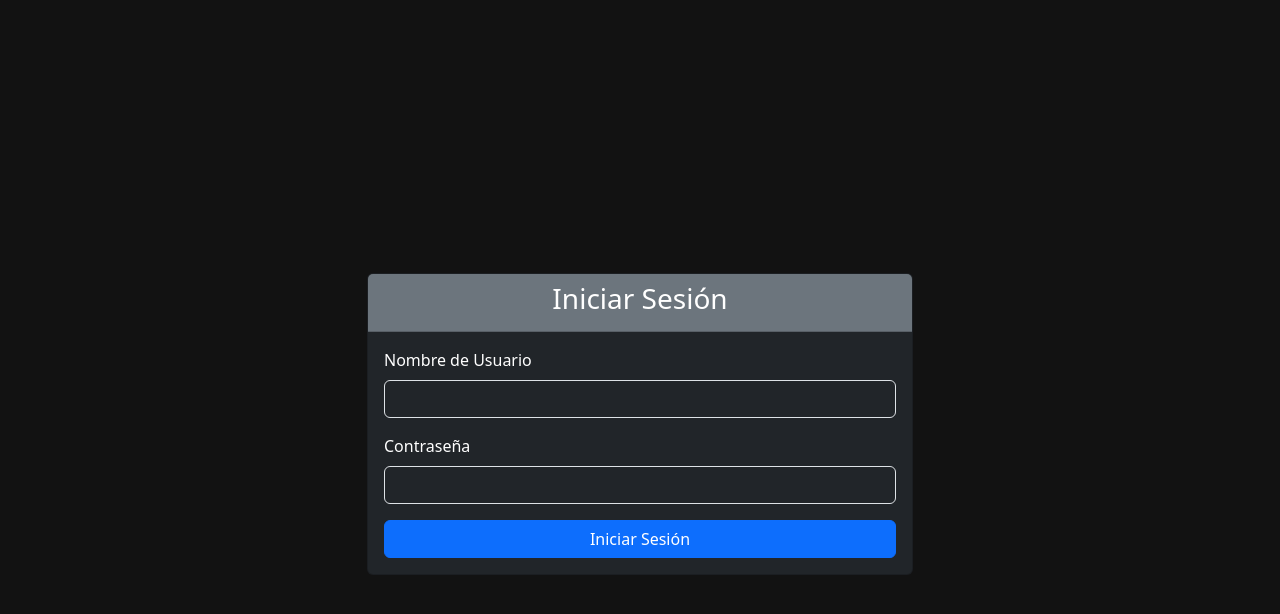
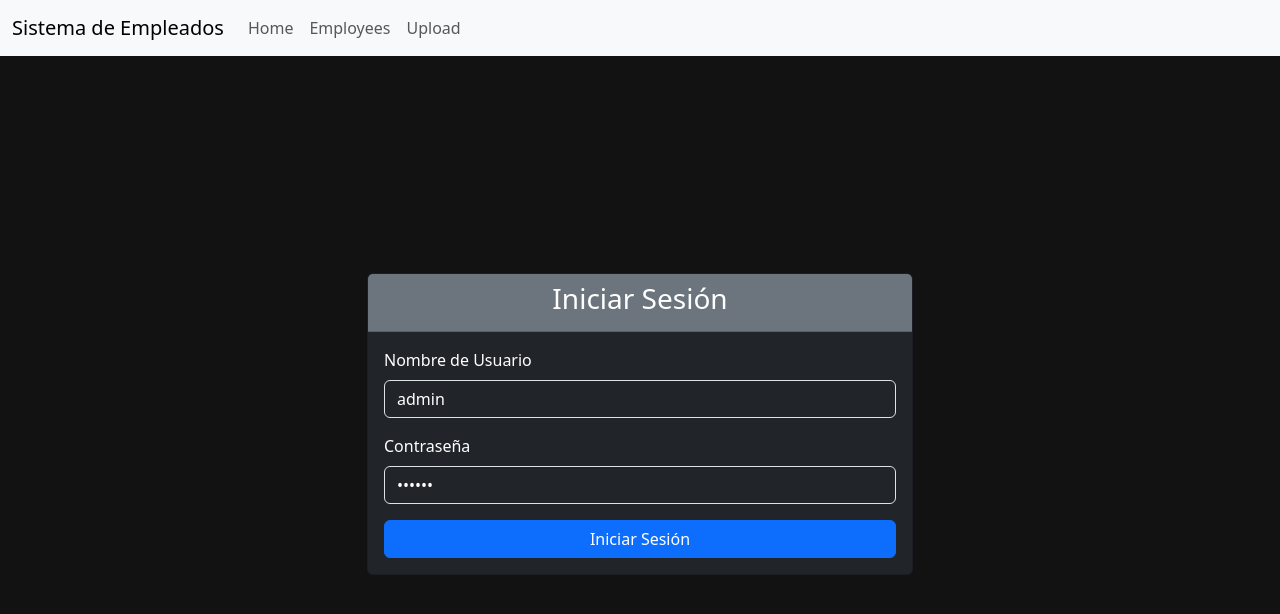
Before and after one commit to gerardo-alderete-desarrollos/web-react-empleados, a React (Vite) app: page /#/auth in a window 1280 px wide. Shown: the top 614 px of the page. Built offline with nearby package versions, Linux system fonts and the light colour scheme.

Commit message:
Se ajusta menu y se configura servidor productivo

```diff
--- a/src/App.tsx
+++ b/src/App.tsx
@@ -7,6 +7,7 @@ import { Home } from "./pages/Home";
 import Login from "./pages/Login";
 import NotFound from "./pages/NotFound";
 import { Upload } from "./pages/Upload";
+import Header from "./components/Header";
 
 // 1️⃣ Contexto de autenticación
 interface AuthContextType {
@@ -56,6 +57,8 @@ function App() {
   return (
     <AuthProvider>
       <HashRouter>
+      <Header />
+      <main>
         <Routes>
           <Route path="/auth" element={<Login />} />
           <Route
@@ -100,6 +103,7 @@ function App() {
           />
           <Route path="*" element={<NotFound />} />
         </Routes>
+      </main>
       </HashRouter>
     </AuthProvider>
   );
--- a/src/components/Header.tsx
+++ b/src/components/Header.tsx
@@ -26,7 +26,7 @@ const Header = () => {
 
   return (
     <div>
-      <Navbar color="light" light expand="md" className="mb-4">
+      <Navbar color="light" light expand="md" className="mb-4 fixed-top">
         <NavbarBrand href="/">Sistema de Empleados</NavbarBrand>
         <NavbarToggler onClick={toggle} />
         <Collapse isOpen={isOpen} navbar>
--- a/src/pages/Home.tsx
+++ b/src/pages/Home.tsx
@@ -1,7 +1,6 @@
 import { useEffect } from "react"
 
 import { Container, Row, Col } from "reactstrap"
-import Header from "../components/Header"
 
 export function Home() {
 
@@ -14,7 +13,6 @@ export function Home() {
           <Container className="mt-5">
                <Row>
                     <Col sm={{ size: 8, offset: 2 }}>
-                        <Header/>
                     </Col>
                </Row>
           </Container>
--- a/src/pages/Login.tsx
+++ b/src/pages/Login.tsx
@@ -17,8 +17,8 @@ import {
 import { useAuth } from "../App";
 
 const Login = () => {
-  const [username, setUsername] = useState("");
-  const [password, setPassword] = useState("");
+  const [username, setUsername] = useState("admin");
+  const [password, setPassword] = useState("123456");
   const [usernameValid, setUsernameValid] = useState(true);
   const [passwordValid, setPasswordValid] = useState(true);
   const [error, setError] = useState("");
--- a/src/pages/NuevoEmpleado.tsx
+++ b/src/pages/NuevoEmpleado.tsx
@@ -30,7 +30,7 @@ export function NuevoEmpleado() {
     setFechaNacimiento(date);
     setEmpleado((prev) => ({
       ...prev,
-      fechaNacimiento: date ? new Date(date).toISOString().split("T")[0].replace(/-/g, "/") : "" // Asegura que la fecha esté en formato string
+      fechaNacimiento: date ?  new Date(date).toISOString().split('T')[0] : '' // Asegura que la fecha esté en formato string
     }));
   };
 
--- a/src/settings/appsettings.ts
+++ b/src/settings/appsettings.ts
@@ -1,3 +1,4 @@
 export const appsettings = {
-     apiUrl : "https://localhost:7212/api/"
+     //apiUrl : "https://localhost:7212/api/",
+     apiUrl: "https://prueba.tecnosweb.com/api/"
 }
```
Also changed, not shown: src/styles.css (added, +25 -0 lines).
